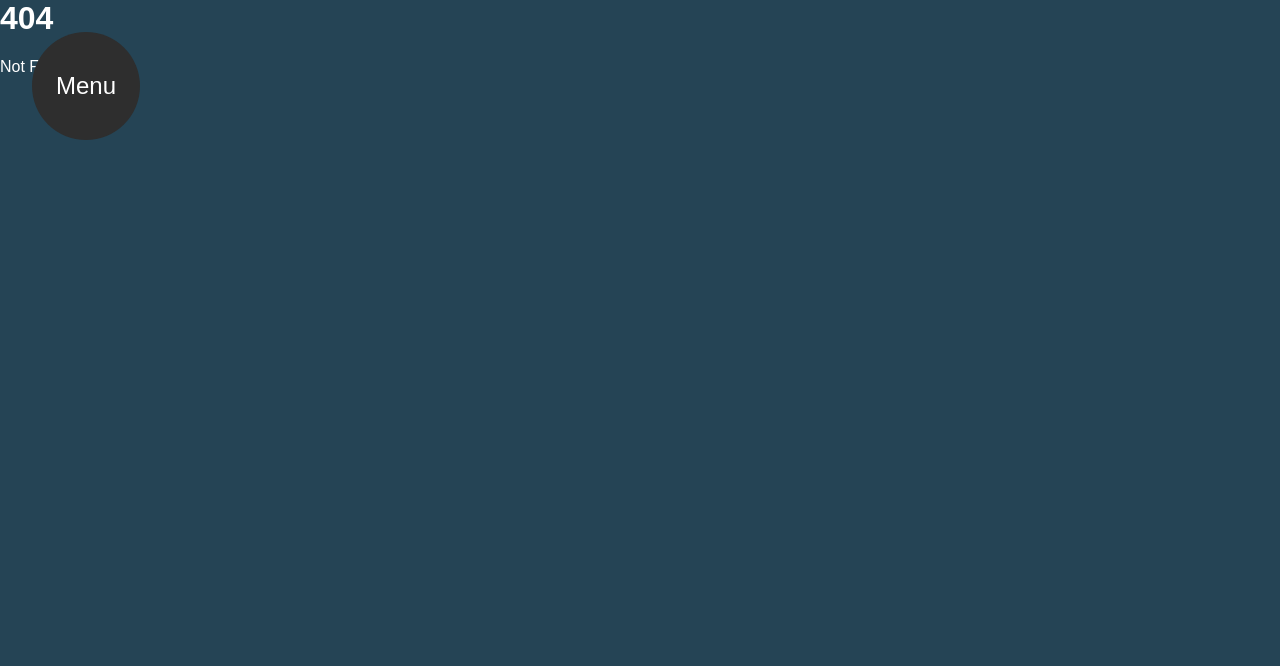
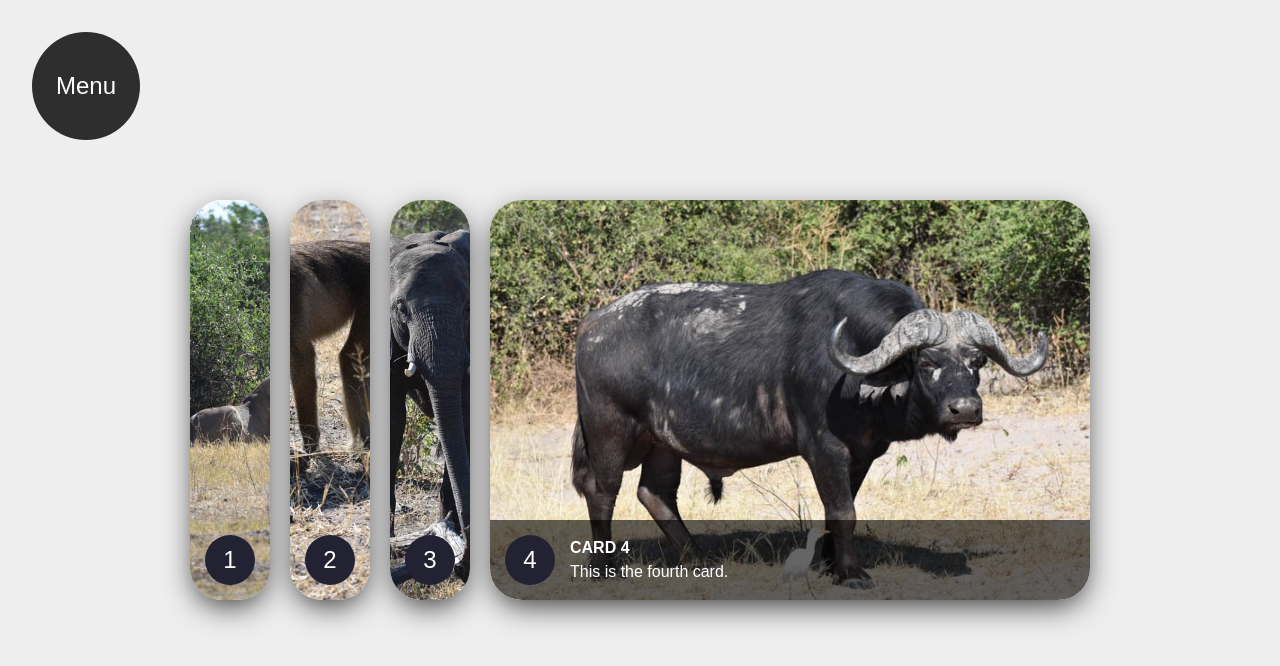
Before and after one commit to mykeld74/playground, a SvelteKit app: page /cards in a window 1280 px wide. Before the commit this address had no page. Shown: the top 666 px of the page. Built offline with nearby package versions, Linux system fonts and the light colour scheme; a web font is replaced by a local one.

Commit message:
adding some card animations

```diff
--- a/src/images/index.js
+++ b/src/images/index.js
@@ -22,6 +22,8 @@ import Num21 from './cover/safari-21.jpg';
 import Num22 from './cover/safari-22.jpg';
 import Num23 from './cover/safari-23.jpg';
 import Num24 from './cover/safari-24.jpg';
+import RBA from './ads/RBA.png';
+import SMHF from './ads/SellMyHouseFast.webp';
 
 export {
 	Num1,
@@ -47,5 +49,7 @@ export {
 	Num21,
 	Num22,
 	Num23,
-	Num24
+	Num24,
+	RBA,
+	SMHF
 };
--- /dev/null
+++ b/src/routes/cards/+page.svelte
@@ -0,0 +1,136 @@
+<script>
+	const cards = [
+		{
+			id: 1,
+			title: 'Card 1',
+			content: 'This is the first card.'
+		},
+		{
+			id: 2,
+			title: 'Card 2',
+			content: 'This is the second card.'
+		},
+		{
+			id: 3,
+			title: 'Card 3',
+			content: 'This is the third card.'
+		},
+		{
+			id: 4,
+			title: 'Card 4',
+			content: 'This is the fourth card.'
+		}
+	];
+</script>
+
+<div class="wrapper">
+	<div class="container">
+		{#each cards as card}
+			<input type="radio" name="slide" id={`c${card.id}`} checked />
+			<label for={`c${card.id}`} class={`card card${card.id}`}>
+				<div class="row">
+					<div class="icon">{card.id}</div>
+					<div class="description">
+						<h4>{card.title}</h4>
+						<p>{card.content}</p>
+					</div>
+				</div>
+			</label>
+		{/each}
+	</div>
+</div>
+
+<style>
+	.wrapper {
+		display: flex;
+		justify-content: center;
+		align-items: center;
+		height: 100vh;
+		background: #eee;
+	}
+
+	.container {
+		height: 400px;
+		display: flex;
+		flex-wrap: no-wrap;
+		justify-content: start;
+	}
+	.card {
+		width: 80px;
+		border-radius: 2rem;
+		background-size: cover;
+		cursor: pointer;
+		margin: 0 10px;
+		display: flex;
+		align-items: flex-end;
+		transition: 0.6s ease-in-out;
+		box-shadow: 0 10px 30px -5px rgba(0, 0, 0, 0.8);
+		overflow: clip;
+		> .row {
+			color: #fff;
+			display: flex;
+			flex-wrap: no-wrap;
+			background: transparent;
+			transition: background 0.5s ease-in-out;
+
+			> .icon {
+				background: #223;
+				width: 50px;
+				border-radius: 100px;
+				display: flex;
+				justify-content: center;
+				align-items: center;
+				font-size: 1.5rem;
+				margin: 15px;
+			}
+
+			> .description {
+				display: flex;
+				justify-content: center;
+				flex-direction: column;
+				overflow: clip;
+				height: 80px;
+				width: 520px;
+				opacity: 0;
+				transform: translateX(80px);
+				transition: all 0.3s ease-in-out;
+				transition-delay: 0.3s;
+			}
+		}
+	}
+	.description {
+		p {
+			padding-top: 5px;
+			margin: 0;
+		}
+		h4 {
+			margin: 0;
+			text-transform: uppercase;
+		}
+	}
+	input {
+		display: none;
+	}
+	input:checked + label {
+		width: 600px;
+		> .row {
+			background: rgba(0, 0, 0, 0.6);
+			> .description {
+				opacity: 1;
+				transform: translateX(0px);
+			}
+		}
+	}
+	.card1 {
+		background: url('../../images/cover/safari-19.jpg') center / cover no-repeat;
+	}
+	.card2 {
+		background: url('../../images/cover/safari-24.jpg') center 0 / cover no-repeat;
+	}
+	.card3 {
+		background: url('../../images/cover/safari-5.jpg') center 0 / cover no-repeat;
+	}
+	.card4 {
+		background: url('../../images/cover/safari-16.jpg') center / cover no-repeat;
+	}
+</style>
--- a/src/routes/transitions/+page.svelte
+++ b/src/routes/transitions/+page.svelte
@@ -90,7 +90,6 @@
 		gap: 20px;
 		width: calc(100% - 120px);
 		max-width: 600px;
-
 		overflow: clip;
 	}
 	.cardWrapper {
```
Also changed, not shown: src/routes/ads/+page.svelte (added, +194 -0 lines), src/images/ads/RBA.png (added), src/images/ads/SellMyHouseFast.webp (added).
